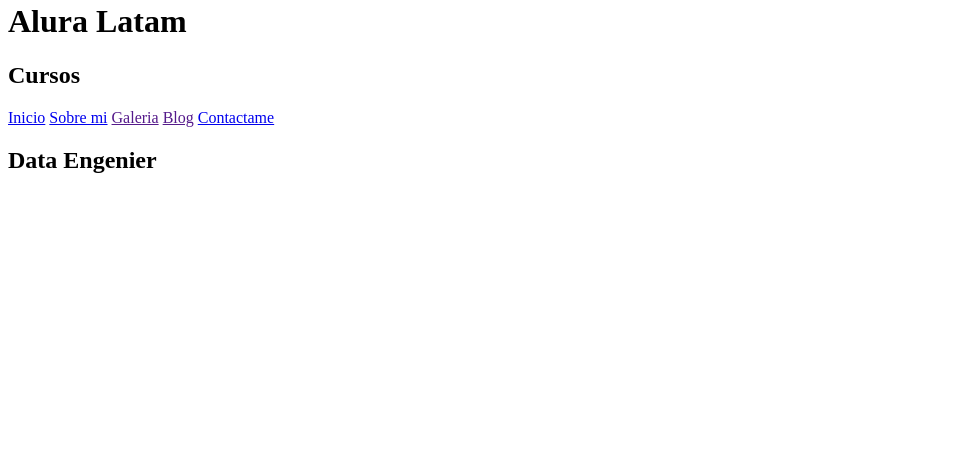
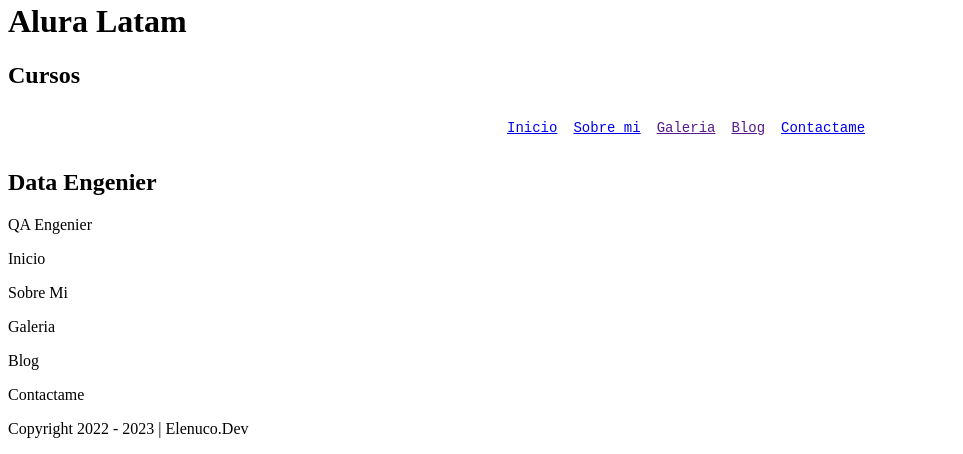
Before and after one commit to elenuco/MaquetacionFmuchaMas, a website: page index.html in a window 1280 px wide. Shown: the part 930-1384 px from the top of the page, without its empty margins (0-963 px from the left). Before the commit the page ends 1124 px from the top, so only its background shows below. Drawn offline with Linux system fonts and the light colour scheme.

Commit message:
feat: se agrego cambios en el archivo sobremi e index se modifico el archivo menu css

```diff
--- a/assets/css/menu.css
+++ b/assets/css/menu.css
@@ -0,0 +1,30 @@
+nav{
+    width: auto;
+    height: 40px;
+    background-color: rgb (68,161,238);
+    border: 1px solid rgb (69, 161, 238);
+}
+ul{
+    display: inline-block;
+    margin-left: 453px;
+    margin-top: 9px;
+}
+li{
+    display: inline;
+    padding: 6px;
+    color: #fff;
+    font-size: 14px;
+    font-family: 'Courier New', Courier, monospace;
+    text-decoration: none;
+}
+li:hover{
+    color: rgb(255, 255, 255);
+    font-size: 14px;
+    font-weight: 800;
+    font-family: 'Courier New', Courier, monospace;
+    background: rgb(33, 5, 133);
+    cursor: pointer;
+    border-radius: 4px;
+    box-shadow: 2px 3px 2px #777;
+    border-bottom: 2px solid rgb(255, 196, 0);
+}
--- a/index.html
+++ b/index.html
@@ -4,6 +4,10 @@
     <meta charset="UTF-8">
     <meta http-equiv="X-UA-Compatible" content="IE=edge">
     <meta name="viewport" content="width=device-width, initial-scale=1.0">
+    <link rel="stylesheet" href="./assets/css/anima.css">
+    <link rel="stylesheet" href="./assets/css/menu.css">
+    <link rel="stylesheet" href="./assets/css/foot.css">
+    <link rel="stylesheet" href="./assets/css/style.css">
     <title>Index</title>
 </head>
 <body>
@@ -14,17 +18,26 @@
             <h2>Cursos</h2>
         </hgroup>
         <nav>
-            <a href="./index.html">Inicio</a>
-            <a href="./SobrMi.html">Sobre mi</a>
-            <a href="">Galeria</a>
-            <a href="">Blog</a>
-            <a href="./Contactame.html">Contactame</a>
+            <ul>
+                <li><a href="./index.html">Inicio</a></li>
+                <li> <a href="./SobrMi.html">Sobre mi</a></li>
+                <li><a href="">Galeria</a></li>
+                <li><a href="">Blog</a></li>
+                <li><a href="./Contactame.html">Contactame</a></li>
+            </ul>
         </nav>
     </header>
     <section>
          <h1>Data Engenier</h1>
-         <p></p>
+         <p>QA Engenier</p>
     </section>
-
+    <footer>
+        <p>Inicio</p>
+        <p>Sobre Mi</p>
+        <p>Galeria</p>
+        <p>Blog</p>
+        <p>Contactame</p>
+        <p>Copyright 2022 - 2023 | Elenuco.Dev</p>
+    </footer>
 </body>
 </html>
```
Also changed, not shown: SobrMi.html (+18 -5 lines).
